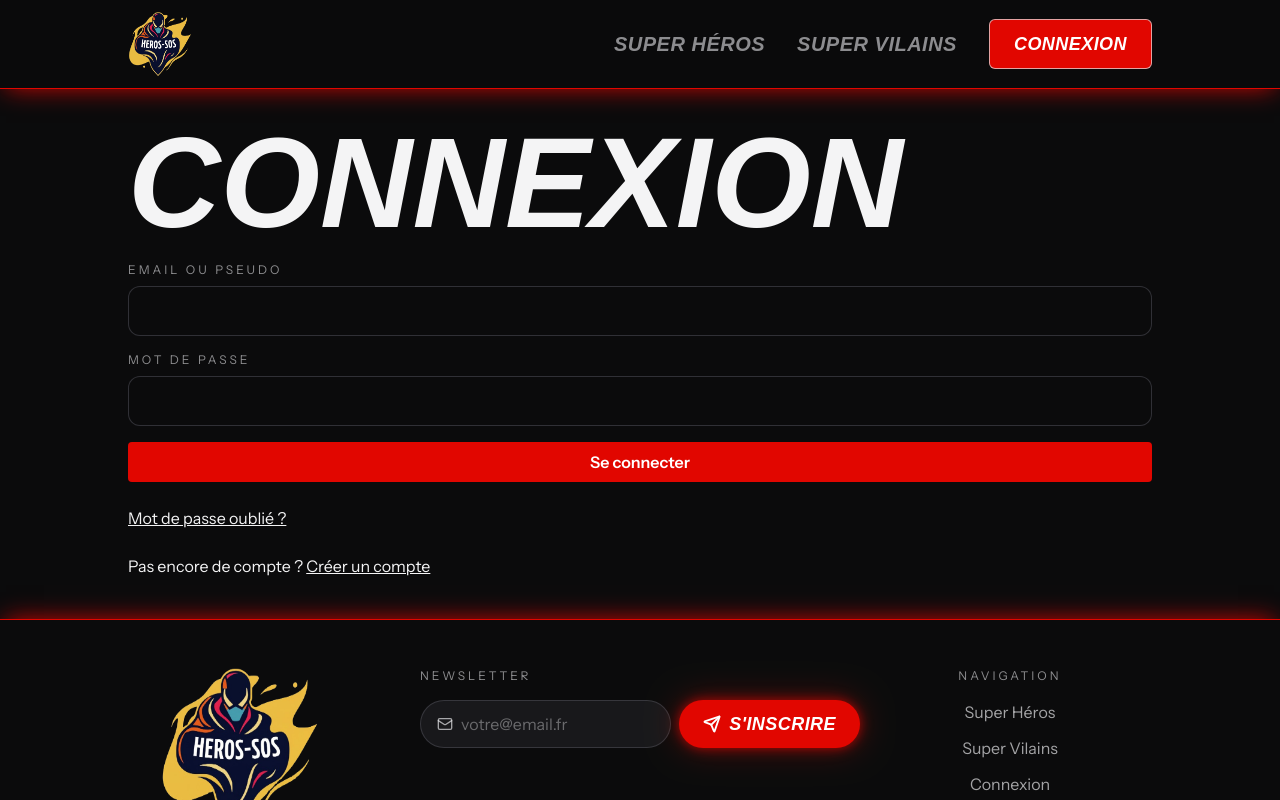
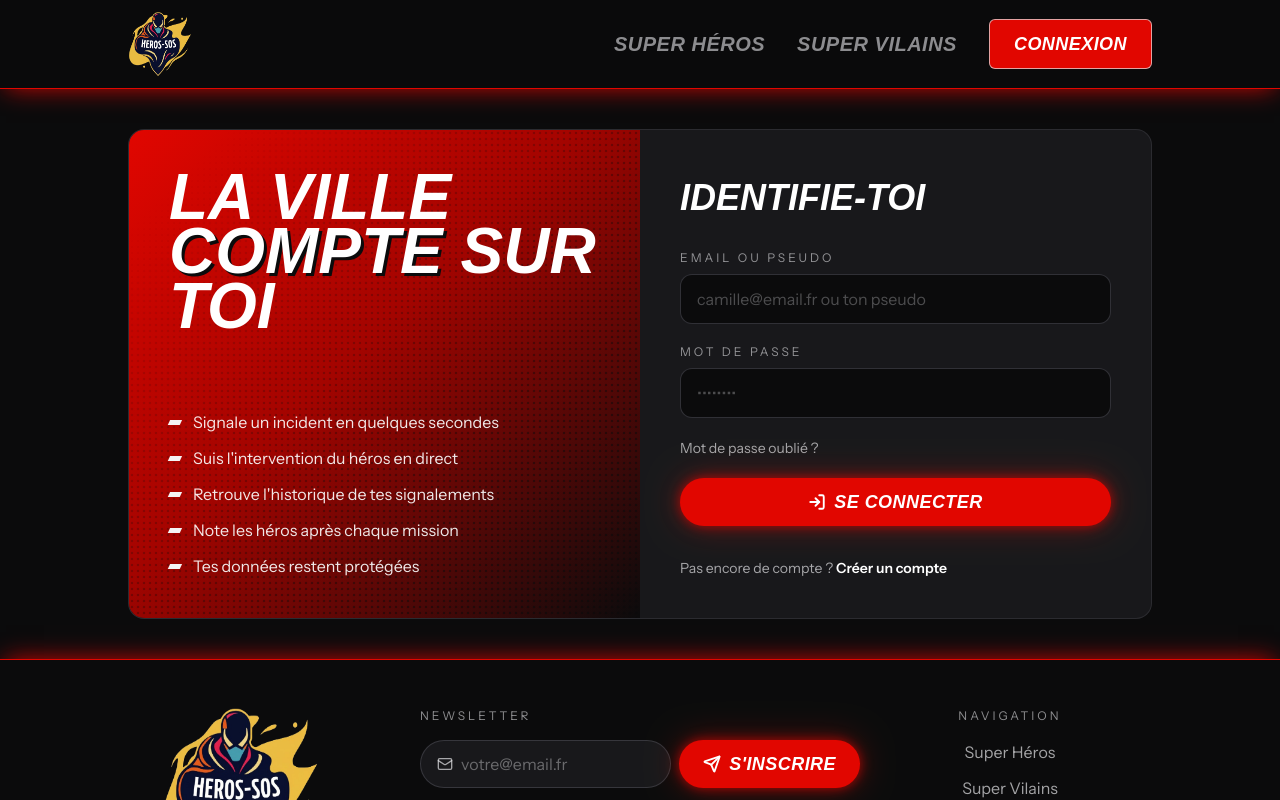
Before and after one commit to tomfrx12/Hero-SOS, a React (Vite) app: page /connexion in a window 1280 px wide. Shown: the top 800 px of the page. Built offline with nearby package versions, Linux system fonts and the light colour scheme; no server answers; a web font is replaced by a local one.

Commit message:
style: refaire la page de connexion avec la DA du site

```diff
--- a/src/pages/Connexion.tsx
+++ b/src/pages/Connexion.tsx
@@ -1,7 +1,17 @@
 import { useState, type FormEvent } from "react"
 import { Link } from "react-router"
+import { LogIn } from "lucide-react"
 import Champ from "../composants/Champ"
+import Bouton from "../composants/ui/Bouton"
 import { useSession } from "../contexte/session"
+
+const avantages = [
+    "Signale un incident en quelques secondes",
+    "Suis l'intervention du héros en direct",
+    "Retrouve l'historique de tes signalements",
+    "Note les héros après chaque mission",
+    "Tes données restent protégées",
+]
 
 export default function Connexion() {
     const { connexion } = useSession()
@@ -25,24 +35,48 @@ export default function Connexion() {
     }
 
     return (
-        <section className="flex flex-col gap-6 text-left">
-            <h1>Connexion</h1>
+        <section className="mx-auto grid w-full overflow-hidden rounded-2xl border border-gris-texte/40 bg-graphite text-left md:grid-cols-2">
+            <div className="degrade-action halftone flex flex-col justify-between p-8 md:p-10">
+                <h1 className="text-[clamp(3rem,5vw,4.5rem)] text-white">
+                    La ville <span className="ombre-bd">compte</span> sur toi
+                </h1>
 
-            <form onSubmit={envoyer} className="flex flex-col gap-4">
-                <Champ label="Email ou pseudo" autoComplete="username" required value={identifiant} onChange={(e) => setIdentifiant(e.target.value)}/>
-                <Champ label="Mot de passe" type="password" autoComplete="current-password" required value={motDePasse} onChange={(e) => setMotDePasse(e.target.value)}/>
+                <ul className="liste-puces text-white/90 [--puce:var(--color-fond-clair)]">
+                    {avantages.map((avantage) => (
+                        <li key={avantage}>{avantage}</li>
+                    ))}
+                </ul>
+            </div>
 
-                {erreur && <p role="alert" className="text-rouge-alerte">{erreur}</p>}
+            <div className="flex flex-col gap-8 p-8 md:p-10">
+                <div>
+                    <h2 className="mt-2 text-4xl text-white">Identifie-toi</h2>
+                </div>
 
-                <button type="submit" disabled={envoi} className="rounded bg-rouge-alerte hover:bg-rouge-profond px-4 py-2 text-white disabled:opacity-50">
-                    {envoi ? "Connexion…" : "Se connecter"}
-                </button>
-            </form>
+                <form onSubmit={envoyer} className="flex flex-col gap-5">
+                    <Champ label="Email ou pseudo" placeholder="camille@email.fr ou ton pseudo" autoComplete="username" required value={identifiant} onChange={(e) => setIdentifiant(e.target.value)} />
+                    <Champ label="Mot de passe" placeholder="••••••••" type="password" autoComplete="current-password" required value={motDePasse} onChange={(e) => setMotDePasse(e.target.value)} />
 
-            <Link to="/reinitialiser-le-mot-de-passe" className="underline">Mot de passe oublié ?</Link>
-            <p>
-                Pas encore de compte ? <Link to="/inscription" className="underline">Créer un compte</Link>
-            </p>
+                    <Link to="/reinitialiser-le-mot-de-passe" className="text-sm text-gris-trait/70 transition-colors hover:text-white">
+                        Mot de passe oublié ?
+                    </Link>
+
+                    {erreur && (
+                        <p role="alert" className="rounded-xl border border-rouge-alerte/50 bg-rouge-alerte/15 px-4 py-3 text-sm! text-fond-clair">
+                            {erreur}
+                        </p>
+                    )}
+
+                    <Bouton type="submit" icone={LogIn} disabled={envoi} className="w-full">
+                        {envoi ? "Connexion…" : "Se connecter"}
+                    </Bouton>
+                </form>
+
+                <p className="text-sm! text-gris-trait/70">
+                    Pas encore de compte ?{" "}
+                    <Link to="/inscription" className="font-semibold text-white hover:underline">Créer un compte</Link>
+                </p>
+            </div>
         </section>
     )
 }
```
